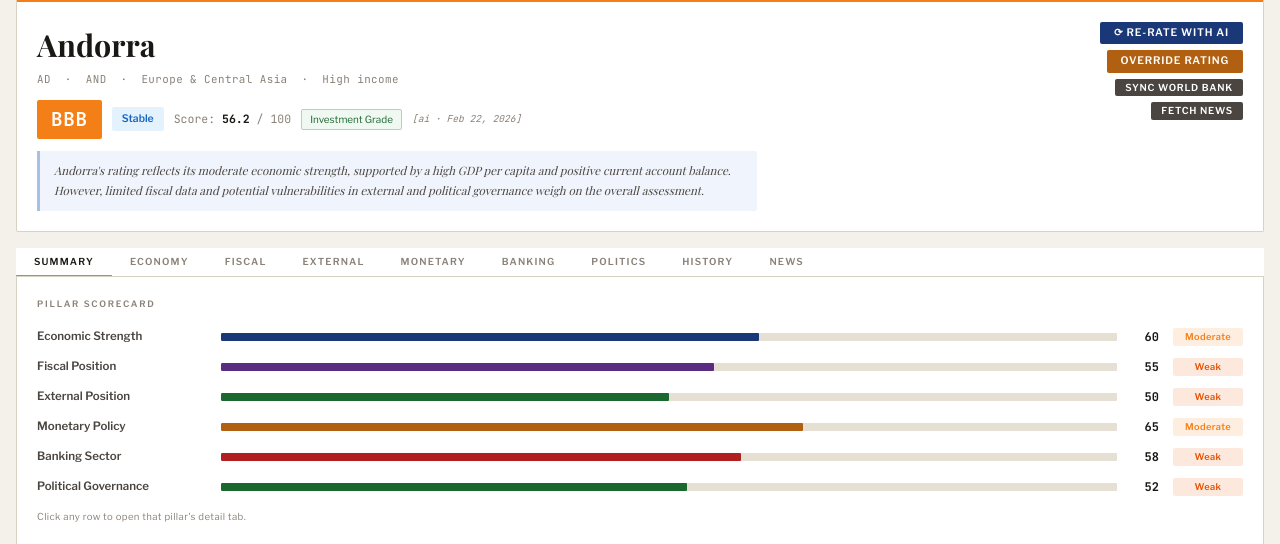
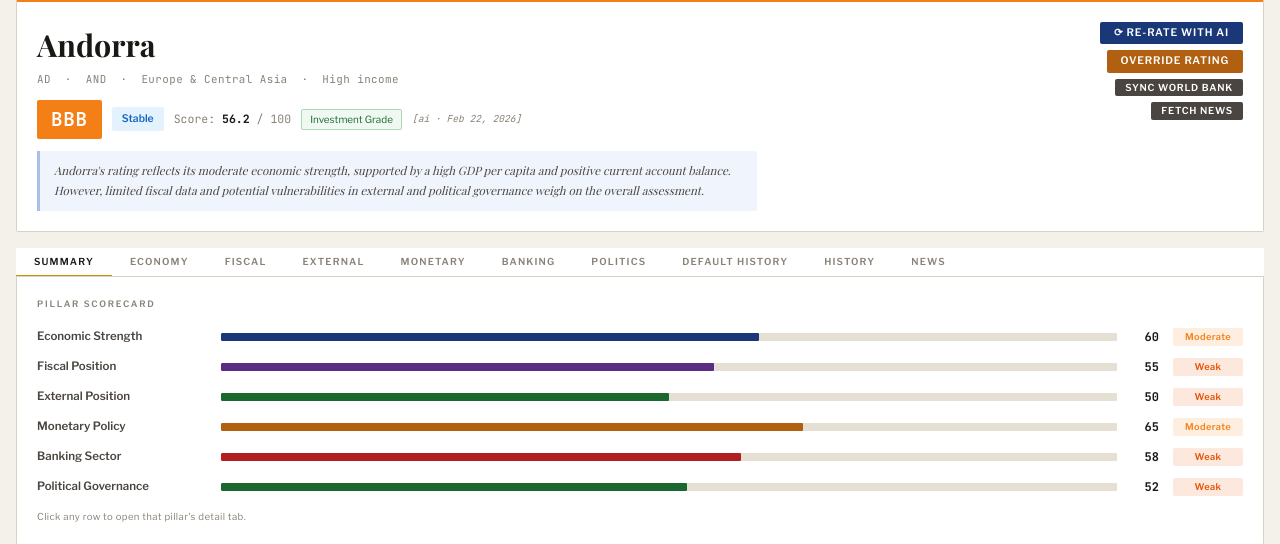
Before and after one commit to dcf3001/prototypes, a FastAPI app: a page that uses sovereign-ratings/templates/country.html in a window 1280 px wide. Shown: the part 106-650 px from the top of the page. Run offline with FastAPI, Linux system fonts and the light colour scheme; some web fonts are replaced.

Commit message:
Add Default History tab to country page
- New default_history column on ratings table (migration-safe)
- AI prompt requests narrative of past defaults with dates, amounts, causes
- Clean no-default state (green) vs default episodes (amber)
- Paragraphs split on \n\n like pillar analysis

Co-Authored-By: Claude Sonnet 4.6 <noreply@anthropic.com>

```diff
--- a/sovereign-ratings/db.py
+++ b/sovereign-ratings/db.py
@@ -96,6 +96,7 @@ def _create_schema(conn):
     # Migrations — safe to run on every startup
     for sql in [
         "ALTER TABLE ratings ADD COLUMN pillar_analysis TEXT",
+        "ALTER TABLE ratings ADD COLUMN default_history TEXT",
     ]:
         try:
             conn.execute(sql)
--- a/sovereign-ratings/main.py
+++ b/sovereign-ratings/main.py
@@ -209,7 +209,7 @@ async def country_page(request: Request, iso2: str):
                r.score_economic, r.score_fiscal, r.score_external,
                r.score_monetary, r.score_banking, r.score_political,
                r.ai_rationale, r.override_rationale, r.pillar_analysis,
-               r.created_at as rated_at
+               r.default_history, r.created_at as rated_at
         FROM countries c
         LEFT JOIN ratings r ON r.country_id = c.id AND r.is_current = 1
         WHERE c.iso2=?
--- a/sovereign-ratings/services/openai_service.py
+++ b/sovereign-ratings/services/openai_service.py
@@ -136,6 +136,7 @@ DO NOT copy the placeholder values below — every score must reflect your actua
     "political_governance": <integer 0-100 based on your analysis>
   }},
   "rationale": "2-3 sentence overall summary explaining the assigned rating and outlook.",
+  "default_history": "A thorough narrative of the country's sovereign default history. If the country has never defaulted, write exactly: 'No history of sovereign default.' Otherwise write 3-6 paragraphs covering each default episode: the date, the amount and instruments involved, the economic and political causes, the resolution process (restructuring, IMF programme, Brady bonds, etc.), and the lasting impact on the country's creditworthiness. Separate paragraphs with \\n\\n. Use specific dates, dollar amounts and creditor names where known. For countries with multiple defaults (e.g. Argentina, Ecuador, Greece) cover each episode separately.",
   "pillar_analysis": {{
     "economic_strength": {{
       "summary": "REQUIRED: at least 450 words of flowing analytical prose about this country's economic strength, with specific statistics. NO paragraph labels. Paragraphs separated by \\n\\n.",
--- a/sovereign-ratings/templates/country.html
+++ b/sovereign-ratings/templates/country.html
@@ -81,6 +81,7 @@
   <button class="tab-btn" onclick="switchTab('monetary',this)">Monetary</button>
   <button class="tab-btn" onclick="switchTab('banking',this)">Banking</button>
   <button class="tab-btn" onclick="switchTab('politics',this)">Politics</button>
+  <button class="tab-btn" onclick="switchTab('defaults',this)">Default History</button>
   <button class="tab-btn" onclick="switchTab('history',this)">History</button>
   <button class="tab-btn" onclick="switchTab('news',this)">News</button>
 </div>
@@ -255,6 +256,34 @@
   [],
   'political_governance'
 ) }}
+
+
+<!-- ═══ DEFAULT HISTORY TAB ══════════════════════════════════════════════════ -->
+<div id="tab-defaults" class="tab-panel card" style="border-top:none;border-radius:0 0 2px 2px">
+  <h3 style="font-size:0.55rem;font-weight:600;color:var(--ink3);text-transform:uppercase;letter-spacing:0.2em;margin-bottom:18px">Sovereign Default History</h3>
+  {% if country.default_history %}
+    {% set dh = country.default_history %}
+    {% if dh == 'No history of sovereign default.' %}
+      <div style="display:flex;align-items:center;gap:12px;padding:16px;background:var(--green-bg);border:1px solid var(--green-bdr);border-radius:2px">
+        <span style="font-size:1.2rem">✓</span>
+        <span style="font-size:0.8rem;font-weight:600;color:var(--green)">No history of sovereign default.</span>
+      </div>
+    {% else %}
+      <div style="background:var(--amber-bg);border:1px solid var(--amber-bdr);border-radius:2px;padding:18px">
+        <div style="font-size:0.55rem;font-weight:600;color:var(--amber);text-transform:uppercase;letter-spacing:0.2em;margin-bottom:14px">Default Episodes</div>
+        {% for para in dh.split('\n\n') %}
+          {% if para.strip() %}
+            <p style="font-size:0.82rem;line-height:1.85;color:var(--ink2);margin-bottom:14px;font-family:'Libre Franklin',sans-serif">{{ para.strip() }}</p>
+          {% endif %}
+        {% endfor %}
+      </div>
+    {% endif %}
+  {% else %}
+    <div class="empty" style="border:1px solid var(--border);border-radius:2px">
+      No default history recorded yet — click <strong>Re-rate with AI</strong> to generate.
+    </div>
+  {% endif %}
+</div>
 
 
 <!-- ═══ HISTORY TAB ═══════════════════════════════════════════════════════════ -->
```
Also changed, not shown: sovereign-ratings/services/rating_engine.py (+4 -3 lines), sovereign-ratings/data/ratings.db.
